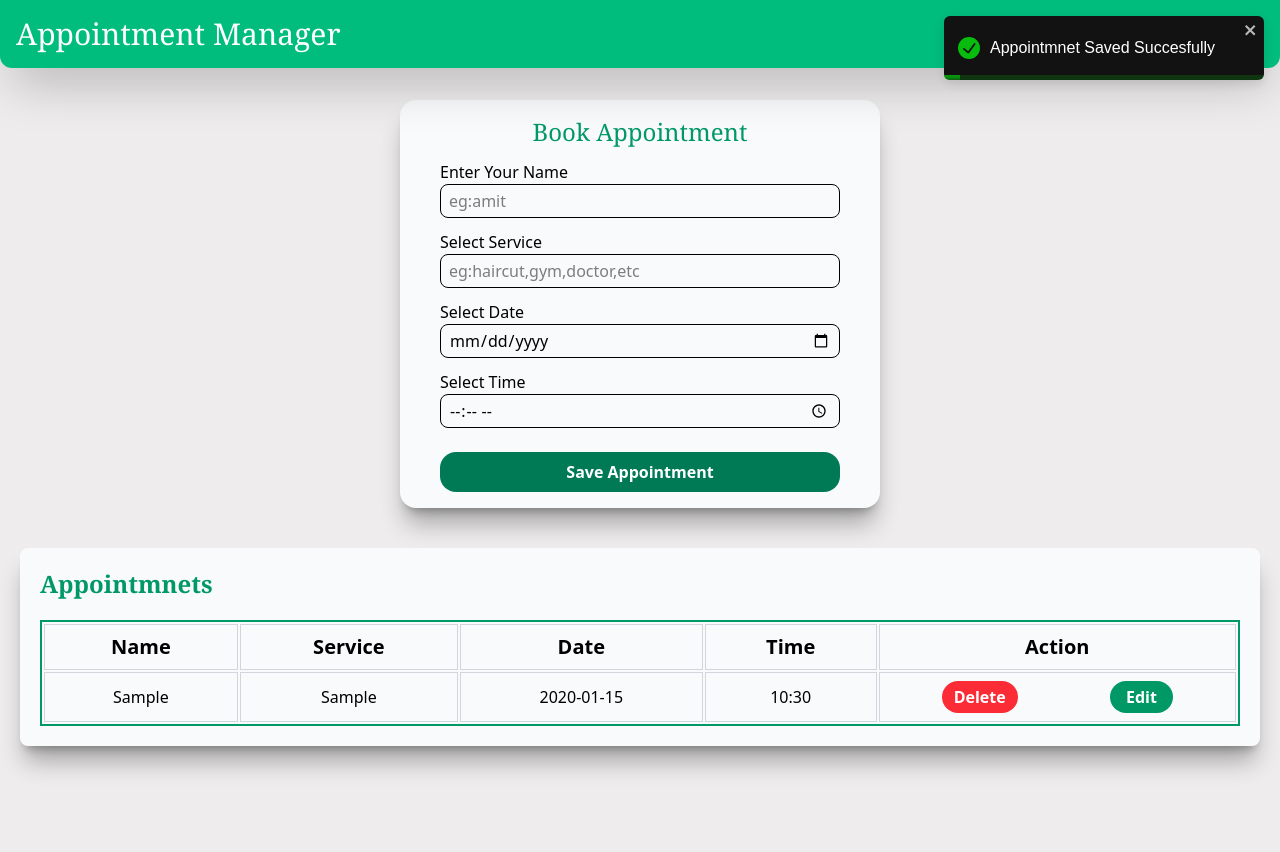
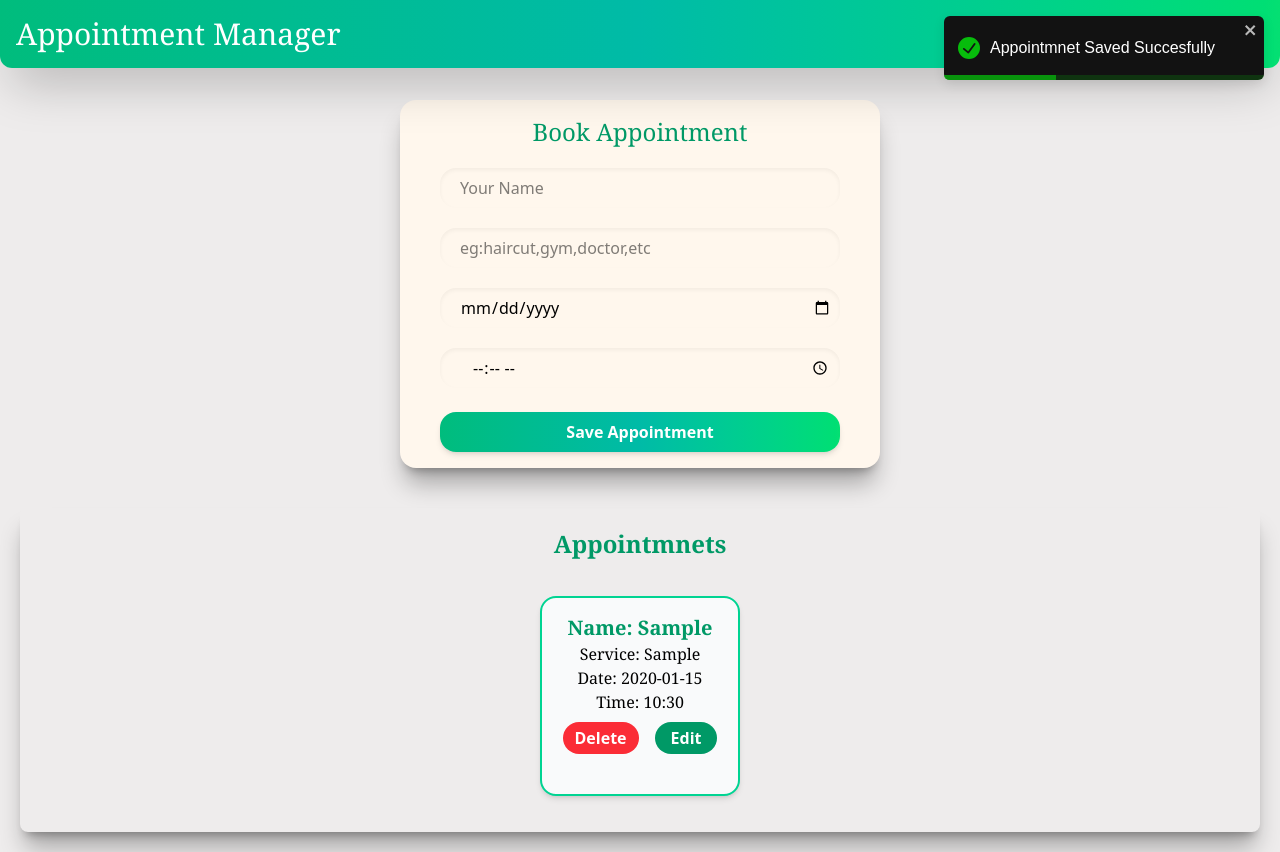
Before and after one commit to Koshal765/appointment, a React (Vite) app: page / in a window 1280 px wide. Both pictures are taken after typing "Sample", "Sample", "2020-01-15", "10:30" into the empty fields and a click on the button "Save Appointment". Before the commit the page ends 800 px from the top, so only its background shows below. Built offline with nearby package versions, Linux system fonts and the light colour scheme.

Commit message:
added hover effects and change the style  of displaying the data

```diff
--- a/src/Appointment.jsx
+++ b/src/Appointment.jsx
@@ -80,40 +80,40 @@ const Edit =(index)=>{
   return (
     <>
     <div className='flex justify-center w-full '>
-      <div className='bg-gray-50 lg:w-120 md:w-100 sm:w-80 mt-25  px-10 py-4 rounded-2xl shadow-xl/30 mb-5 flex justify-center '>
+      <div className='bg-orange-50 lg:w-120 md:w-100 sm:w-80 mt-25  px-10 py-4 rounded-2xl shadow-xl/30 mb-5 flex justify-center hover:shadow-emerald-500/100 transition-all hover:scale-101 '>
         <form onSubmit={handleSubmit}>
           <h1 className='text-center text-emerald-600 font-serif text-xl md:text-2xl lg:2xl'>Book Appointment </h1>
-          <div className='mt-3'>
-            <label>Enter Your Name</label>
+          <div className='mt-5'>
+            {/* <label>Enter Your Name</label> */}
             <div>
-              <input type='text' name='name' placeholder='eg:amit' value={data.name} onChange={handleChange} className='border rounded-lg lg:w-100 md:w-80 sm:w-50 px-2 py-1  focus:border-emerald-400   outline-none ' required autoComplete='off'></input>
+              <input type='text' name='name' placeholder='Your Name' value={data.name} onChange={handleChange} className='  border-none shadow-inner pl-5 rounded-2xl lg:w-100 md:w-80 sm:w-50 px-2 py-2  focus:ring focus:ring-emerald-400   focus:outline-none focus:bg-cyan-50  ' required autoComplete='off'></input>
             </div></div>
 
 
-          <div className='mt-3'>
-            <label>Select Service</label>
+          <div className='mt-5'>
+            {/* <label>Select Service</label> */}
             <div>
-              <input type='text' name='service' value={data.service} onChange={handleChange} placeholder='eg:haircut,gym,doctor,etc'  className='border-1 rounded-lg lg:w-100 md:w-80 sm:w-50 px-2 py-1 focus:border-emerald-400   outline-none' required autoComplete='off'></input>
+              <input type='text' name='service' value={data.service} onChange={handleChange} placeholder='eg:haircut,gym,doctor,etc'  className='border-none rounded-2xl lg:w-100 md:w-80 sm:w-50 px-2 py-2  pl-5 shadow-inner focus:ring focus:ring-emerald-400   focus:outline-none focus:bg-cyan-50 ' required autoComplete='off'></input>
             </div></div>
 
 
-          <div className='mt-3'>
-            <label>Select Date</label>
+          <div className='mt-5'>
+            {/* <label>Select Date</label> */}
             <div>
-              <input type='date' name='date' value={data.date} onChange={handleChange} className='  border rounded-lg border-black  w-full  px-2 py-1 focus:border-emerald-400   outline-none ' required></input>
+              <input type='date' name='date' value={data.date} onChange={handleChange} className='  border-none rounded-2xl shadow-inner pl-5 w-full  px-2 py-2 focus:ring focus:ring-emerald-400   focus:outline-none  focus:bg-cyan-50 ' required></input>
             </div>
             </div>
 
-          <div className='mt-3'>
-            <label>Select Time</label>
+          <div className='mt-5'>
+            {/* <label>Select Time</label> */}
            <div className='w-full'>
-              <input type='time' name='time' value={data.time} onChange={handleChange} className='  border rounded-lg border-black w-full  px-2 py-1 focus:border-emerald-400   outline-none ' required></input>
+              <input type='time' name='time' value={data.time} onChange={handleChange} className='  border-none rounded-2xl shadow-inner pl-8 w-full  px-2 py-2 focus:ring focus:ring-emerald-400   focus:outline-none  focus:bg-cyan-50 ' required></input>
           </div>
           </div>
 
 
           <div className='flex justify-center mt-3'>
-          <button type='submit'  className='bg-emerald-700 text-white font-semibold px-2 py-2 rounded-2xl  mt-3 w-full  hover:bg-emerald-600 hover:text-lg'>{editIndex !== null ?"Update Appointment" : "Save Appointment"}</button>
+          <button type='submit'  className='bg-gradient-to-r from-emerald-500 via-teal-500 to-green-400 text-white font-semibold px-2 py-2 rounded-2xl shadow-md  mt-3 w-full  hover:from-green-500 hover:to-emerald-600 transition-all hover:shadow-emerald-400/50 hover:scale-105'>{editIndex !== null ?"Update Appointment" : "Save Appointment"}</button>
 
             </div>
 
@@ -123,9 +123,9 @@ const Edit =(index)=>{
 
 
     </div>
-    <div className='p-5 m-5 shadow-xl/30 rounded-lg w-fu h-auto bg-gray-50'>
-    <h1 className='lg:text-2xl md:text-xl sm:text-lg font-semibold text-emerald-600 font-serif'>Appointmnets</h1>
-    <div className='overflow-x-auto'>
+    <div className='p-5 m-5 shadow-xl/30 rounded-lg w-fu h-auto '>
+    <h1 className='lg:text-2xl md:text-xl sm:text-lg font-semibold text-emerald-600 font-serif text-center'>Appointmnets</h1>
+    {/* <div className='overflow-x-auto'>
     <table className='min-w-full mt-5 border-separate border-2 border-emerald-600 md:table-auto sm: col-span-2 '>
         <thead>
             <tr className='border-2 border-gray-500'>
@@ -157,7 +157,20 @@ const Edit =(index)=>{
         </tbody>
     </table>
 
-    </div>
+    </div> */}<div className='flex justify-center flex-wrap gap-5 mt-5'>
+    {Appointment.map((app, index) => (
+      <div key={index} className='border-2 w-50 h-50 bg-gray-50 border-emerald-400 rounded-2xl shadow-md p-4 my-4 hover:shadow-emerald-400/50 transition-all text-center hover:scale-105'>
+        <h2 className='font-serif font-semibold text-emerald-600 lg:text-xl md:text-lg sm:text-md'>Name: {app.name}</h2>
+        <p className='font-serif '>Service: {app.service}</p>
+        <p className='font-serif '>Date: {app.date}</p>
+        <p className='font-serif '>Time: {app.time}</p>
+        <div className='flex justify-center gap-4 mt-2'>
+        <button className='bg-red-500 text-white font-semibold px-3 py-1 rounded-2xl hover:bg-red-700'onClick={()=>Delete(index)}>Delete</button>
+        <button className=' bg-emerald-600 text-white font-semibold px-4 py-1 rounded-2xl hover:bg-emerald-400' onClick={()=>Edit(index)}>Edit</button>
+        </div>
+      </div>
+    ))}
+</div>
 </div>
 <ToastContainer autoClose={2000} theme='dark' transition={Slide} />
     </>
--- a/src/Login.jsx
+++ b/src/Login.jsx
@@ -1,8 +1,47 @@
-import React from 'react'
+import React, { useState } from 'react'
 
 const Login = () => {
+  const[user,setUser]=useState({
+    username:'',
+    password:""
+  })
+
+const handleChange =(e)=>{
+  setUser({...user,[e.target.name]:e.target.value})
+}
+const handleSubmit=(e)=>{
+  e.preventDefault();
+
+  console.log(user);
+}
+
   return (
-    <div>Login</div>
+    <>
+    <div className='min-h-screen  w-full pt-20 flex justify-center  '>
+    <div className='border-emerald-400  border  rounded-2xl shadow-2xl w-100 h-75 flex justify-center items-center mt-15'>
+      <form onSubmit={handleSubmit} className='px-3 '>
+        <h1 className='text-center font-serif text-emerald-500'>Login</h1>
+        <div>
+          <label className='font-serif'>Username</label>
+          <div>
+            <input name='username' type='text' value={user.username} onChange={handleChange} required autoComplete='off' className='border rounded-xl  focus:border-emerald-400   outline-none px-2 '></input>
+          </div>
+        </div>
+         <div>
+          <label className=' font-serif'>Password</label>
+          <div>
+            <input name='password' type='password' value={user.password} onChange={handleChange} required autoComplete='off' className='border rounded-xl  focus:border-emerald-400   outline-none px-2 '></input>
+          </div>
+        </div>
+        <div>
+     <h1>Create Account ?</h1>
+        </div>
+        <div className='flex justify-center'>
+          <button className='bg-emerald-600 px-4 py-1 font-serif text-center rounded-2xl text-white ' type='submit'>Login</button>
+          </div>
+      </form>
+      </div></div>
+    </>
   )
 }
 
--- a/src/Navbar.jsx
+++ b/src/Navbar.jsx
@@ -8,7 +8,7 @@ const Navbar = () => {
   const toggleMenu = () => setIsOpen(!isOpen)
 
 return (
-    <nav className="bg-emerald-500 shadow-2xl rounded-b-xl fixed w-full z-50">
+    <nav className="bg-gradient-to-r from-emerald-500 via-teal-500 to-green-400 shadow-2xl rounded-b-xl fixed w-full z-50">
       <div className="max-w-7xl mx-auto px-4 py-4 flex items-center justify-between">
         {/* Logo */}
         <h1 className="text-xl md:text-2xl lg:text-3xl font-serif text-white ">
@@ -17,7 +17,7 @@ return (
 
         {/* Desktop Links */}
         <div className="hidden md:flex gap-8 text-lg text-white font-serif">
-          <Link to="/" className="hover:text-gray-200 transition">
+          <Link to="/" className="hover:text-gray-200 transition ">
             Home
           </Link>
           <Link to="/my-appointments" className="hover:text-gray-200 transition">
```
